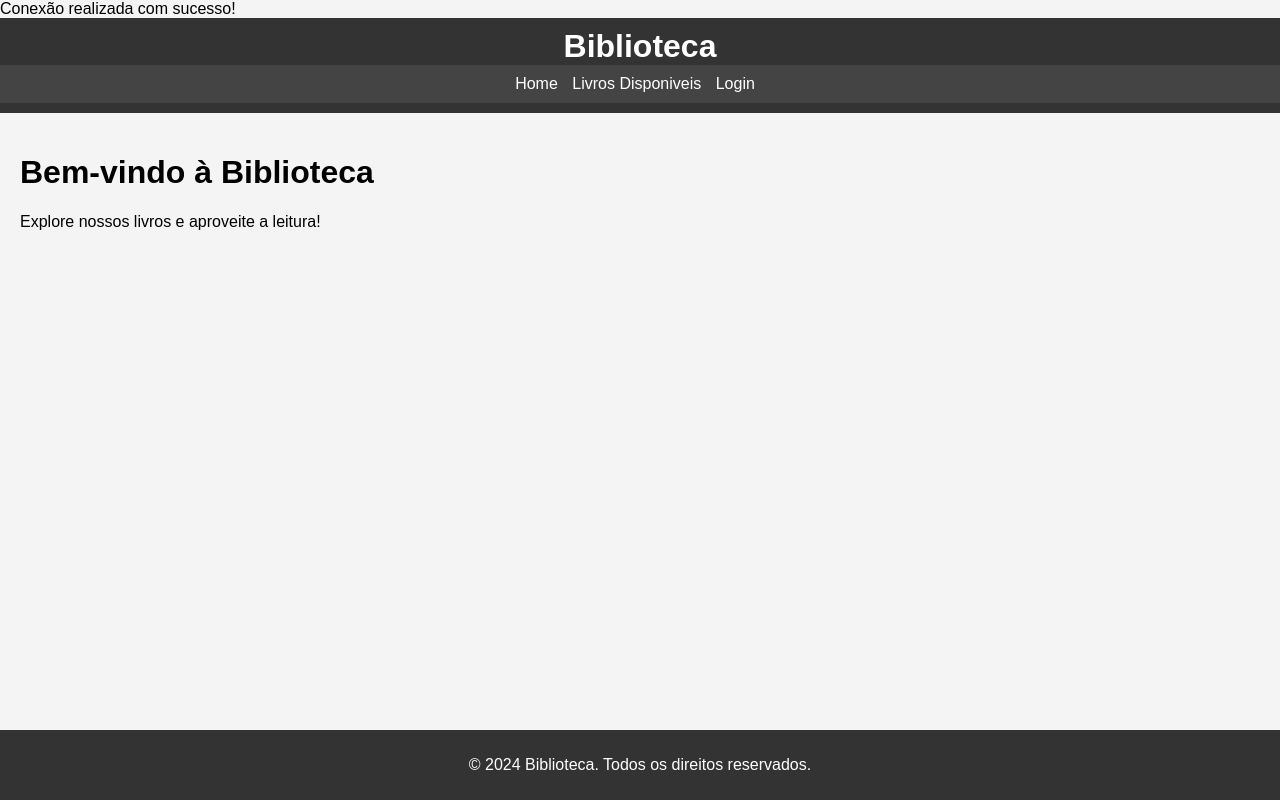
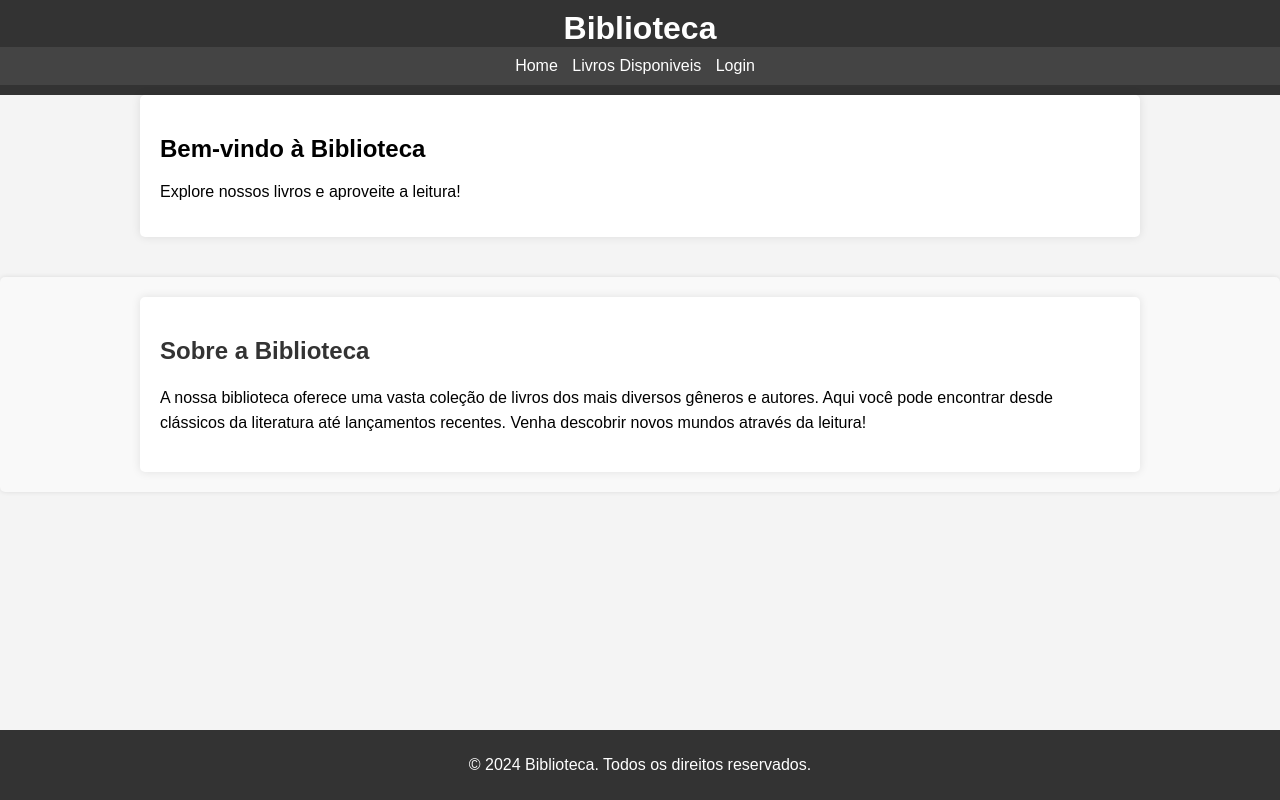
Before and after one commit to HenriqueGBA/Biblioteca_Desenvolvimento_Sistemas_up, a PHP site: page /view/index.php in a window 1280 px wide. Run offline with PHP 8.4, Linux system fonts and the light colour scheme.

Commit message:
melhorando o index

```diff
--- a/model/conexao.php
+++ b/model/conexao.php
@@ -2,7 +2,7 @@
 try{
     $pdo = new PDO('mysql:host=localhost;dbname=biblioteca', 'root', '');
     $pdo->setAttribute(PDO::ATTR_ERRMODE, PDO::ERRMODE_EXCEPTION);
-    echo "Conexão realizada com sucesso!";
+
     return $pdo;
 }catch(PDOException $erro){
     echo "ERRO => " . $erro->getMessage();
--- a/view/index.php
+++ b/view/index.php
@@ -21,9 +21,18 @@ include_once('../model/conexao.php');
         </ul>
     </nav>
 </header>
-<main>
-    <h1>Bem-vindo à Biblioteca</h1>
-    <p>Explore nossos livros e aproveite a leitura!</p>
+<section class="welcome">
+        <div class="container">
+            <h1>Bem-vindo à Biblioteca</h1>
+            <p>Explore nossos livros e aproveite a leitura!</p>
+        </div>
+    </section>
+    <section class="about">
+        <div class="container">
+            <h2>Sobre a Biblioteca</h2>
+            <p>A nossa biblioteca oferece uma vasta coleção de livros dos mais diversos gêneros e autores. Aqui você pode encontrar desde clássicos da literatura até lançamentos recentes. Venha descobrir novos mundos através da leitura!</p>
+        </div>
+    </section>
 </main>
    <div>
    <footer>
--- a/view/style.css
+++ b/view/style.css
@@ -43,66 +43,32 @@ main {
     padding: 20px;
 }
 
-h2 {
-    color: #333;
-}
-
-form {
+.container {
+    max-width: 960px;
+    margin: 0 auto;
+    padding: 20px;
     background-color: #fff;
-    padding: 20px;
-    margin: 20px 0;
     border-radius: 5px;
     box-shadow: 0 0 10px rgba(0, 0, 0, 0.1);
 }
 
-form label {
-    display: block;
-    margin-bottom: 5px;
-    font-weight: bold;
+.welcome {
+    margin-bottom: 40px;
 }
 
-form input[type="text"],
-form input[type="email"],
-form input[type="password"],
-form input[type="number"],
-form button {
-    width: 100%;
-    padding: 10px;
-    margin-bottom: 10px;
-    border: 1px solid #ccc;
+.about {
+    padding: 20px;
+    background-color: #f9f9f9;
     border-radius: 5px;
+    box-shadow: 0 0 5px rgba(0, 0, 0, 0.1);
 }
 
-form button {
-    background-color: #333;
-    color: #fff;
-    cursor: pointer;
+.about h2 {
+    color: #333;
 }
 
-form button:hover {
-    background-color: #555;
-}
-
-table {
-    width: 100%;
-    border-collapse: collapse;
-    margin: 20px 0;
-}
-
-table th,
-table td {
-    border: 1px solid #ccc;
-    padding: 10px;
-    text-align: left;
-}
-
-table th {
-    background-color: #333;
-    color: #fff;
-}
-
-table tr:nth-child(even) {
-    background-color: #f9f9f9;
+.about p {
+    line-height: 1.6;
 }
 
 footer {
```
